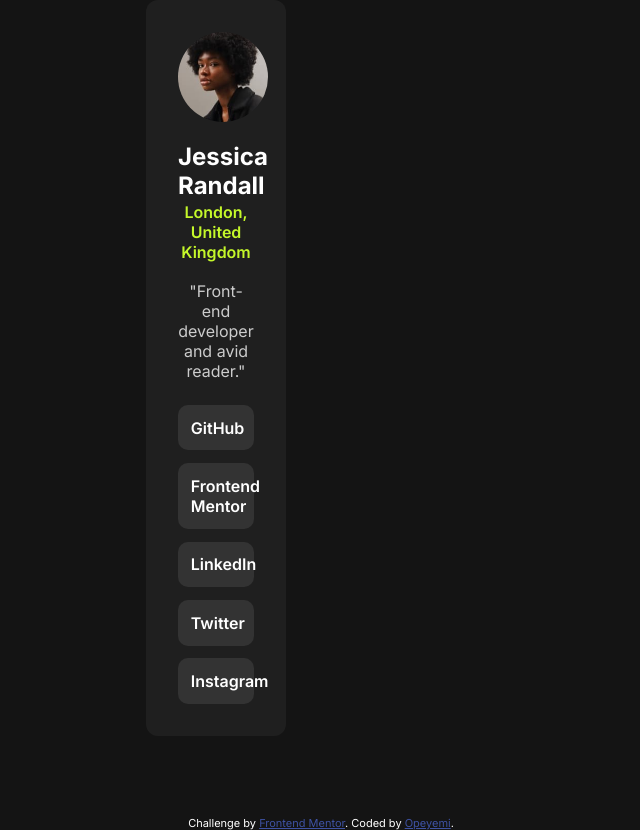
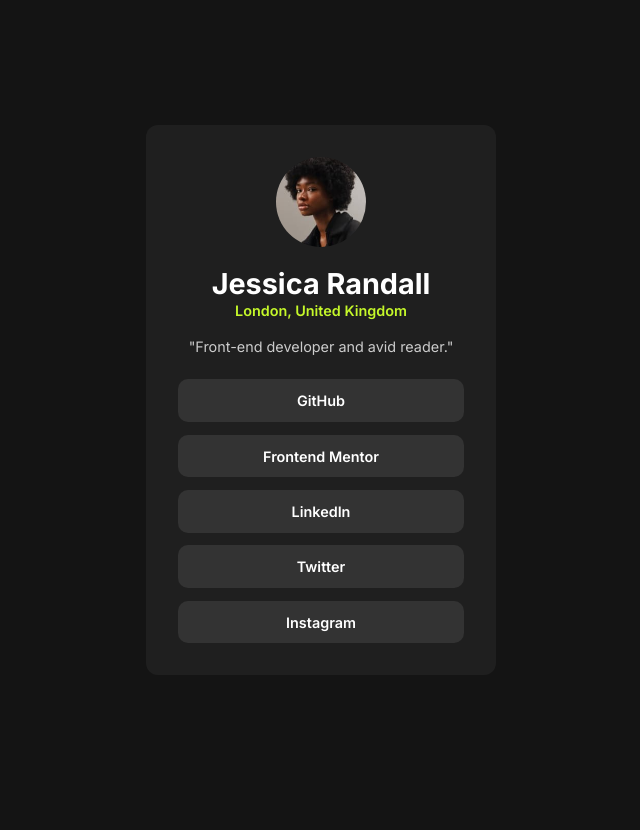
Before and after one commit to Opeyemi6794/Social-Links-Profile, a plain HTML site: page index.html in a window 1280 px wide. Shown: the whole page, without its empty margins (319-959 px from the left). After the commit the page ends 800 px from the top, so only its background shows below. Drawn offline with Linux system fonts and the light colour scheme.

Commit message:
updated project

```diff
--- a/index.html
+++ b/index.html
@@ -17,7 +17,6 @@
 </head>
 <body>
 
-  <section>
   <main>
     <div class="head">
       <img src="assets/images/avatar-jessica.jpeg" alt="Jessica Randall">
@@ -33,14 +32,8 @@
     <li>Twitter</li>
     <li>Instagram</li>
     </ul>
+  </main>
 
-  </main>
-  <br> <br> <br> <br>
-  <div class="attribution">
-    Challenge by <a href="https://www.frontendmentor.io?ref=challenge" target="_blank">Frontend Mentor</a>.
-    Coded by <a href="#">Opeyemi</a>.
-  </div>
-  </section>
 
 </body>
 </html>
--- a/style.css
+++ b/style.css
@@ -4,6 +4,7 @@
     --grey-800: hsl(0, 0%, 12%);
     --grey-900: hsl(0, 0%, 8%);
     --white: hsl(0, 0%, 100%);
+    --off-white: hsl(0, 0%, 80%);
 }
 
 * {
@@ -15,7 +16,7 @@
 
 body {
     color: var(--white);
-    font-size: 0.9;
+    font-size: 0.9rem;
     background-color: var(--grey-900);
     display: flex;
     min-height: 100vh;
@@ -27,12 +28,12 @@ body {
 
 main {
     background-color: var(--grey-800);
-    padding: 2rem;
+    padding: clamp(1rem, 4vw, 2rem);
     border-radius: 12px;
     text-align: center;
 
     width: 40%;
-    max-width: 350px;
+    max-width: 21.9rem;
 }
 
 img {
@@ -55,7 +56,7 @@ h1 {
 }
 
 .front {
-    color: hsl(0, 0%, 80%);
+    color: var(--off-white);
     margin-block-start: 1.2rem;
     margin-block-end: 1.5rem;
 }
```
